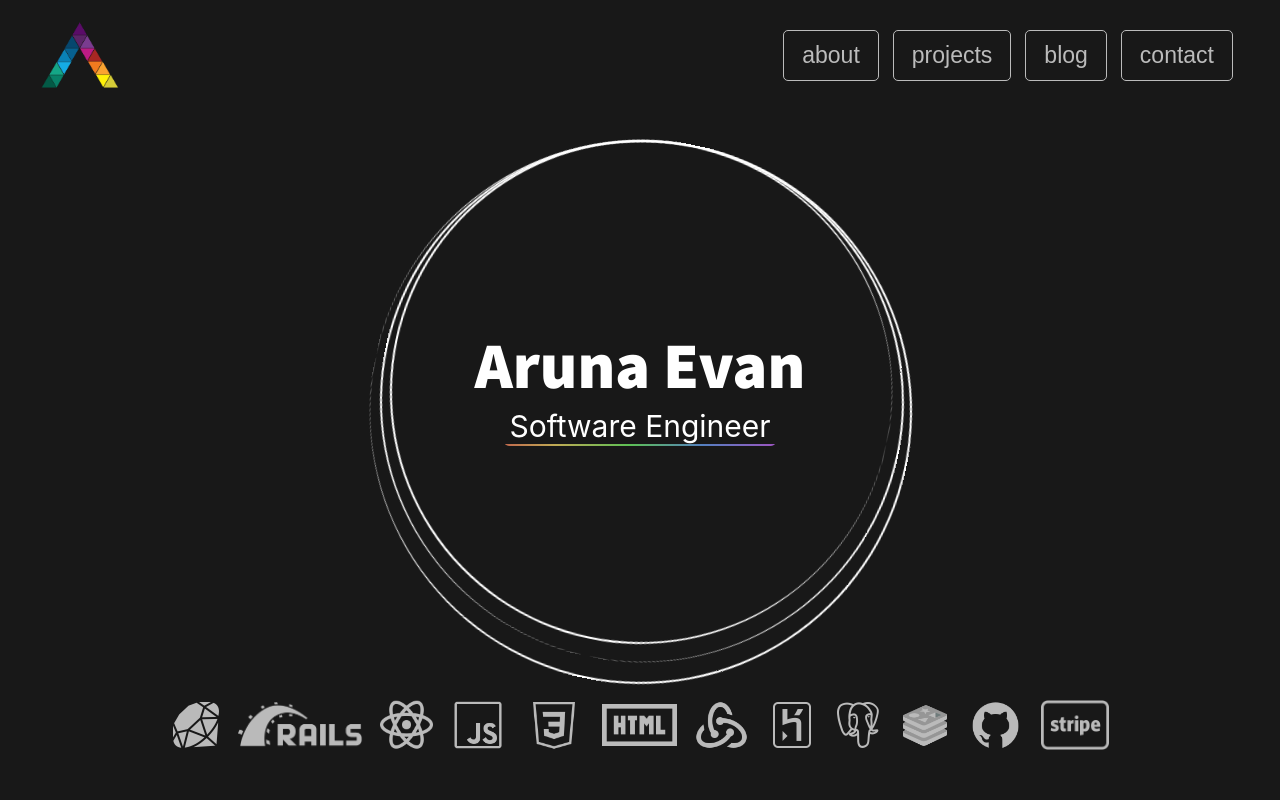
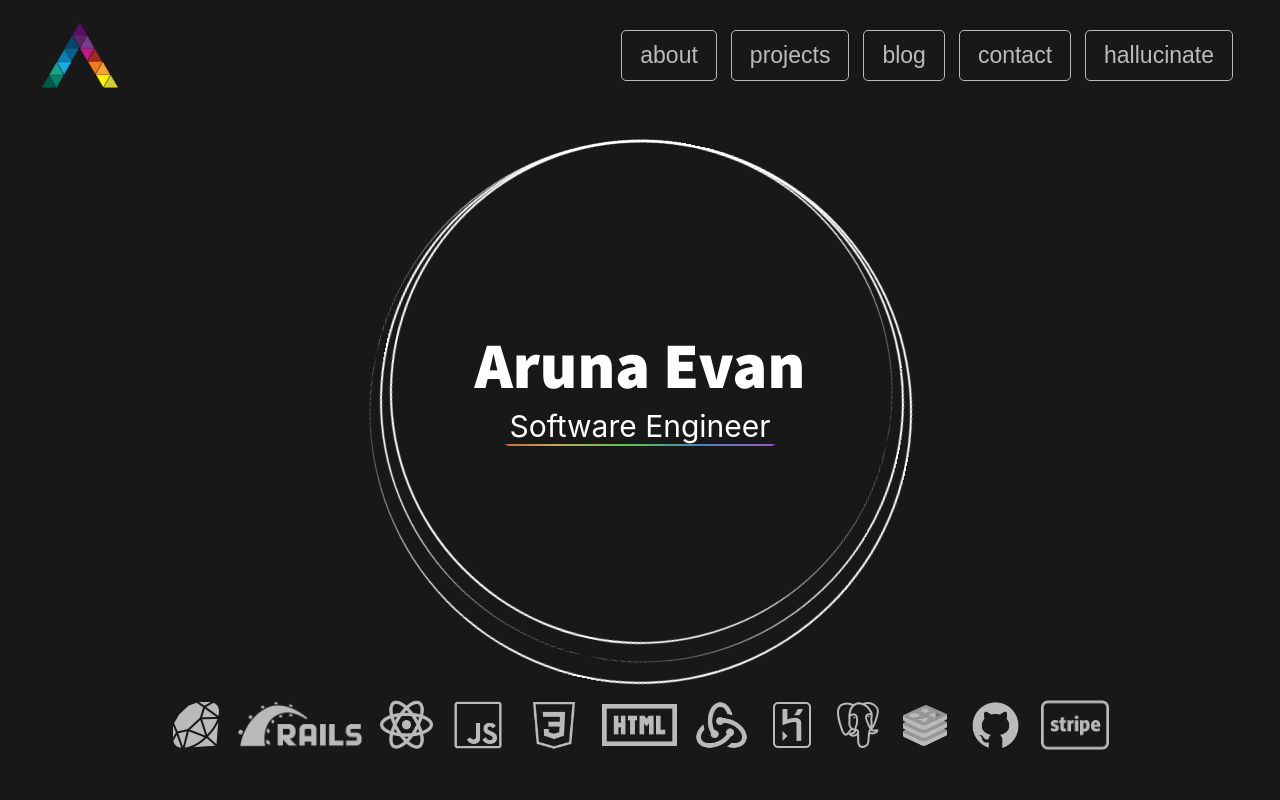
Before and after one commit to aruna-x/portfolio, a React (Create React App) app: page / in a window 1280 px wide. Shown: the top 800 px of the page. Built offline with nearby package versions, Linux system fonts and the light colour scheme.

Commit message:
fix mobile menu

```diff
--- a/src/components/Header/Hero.js
+++ b/src/components/Header/Hero.js
@@ -20,7 +20,7 @@ function Hero() {
                 <div className="circle3">
                     <NameContainer>
                         <h1>Aruna Evan</h1>
-                        <JobTitle href="https://www.linkedin.com/in/aruna-x/">Software Engineer</JobTitle>
+                        <JobTitle href="https://www.linkedin.com/in/aruna-x/" target="_blank">Software Engineer</JobTitle>
                     </NameContainer>
                 </div>
             </div>
--- a/src/components/Header/Nav.js
+++ b/src/components/Header/Nav.js
@@ -2,19 +2,38 @@ import { useState } from 'react';
 import styled from 'styled-components';
 
 function Nav({width, handleScroll}) {
-  const [openMobileMenu, setOpenMobileMenu] = useState(false);
+  function toggleMobileMenu() {
+    const mobileMenu = document.getElementById("menu");
 
-  function toggleMobileMenu() {
-    setOpenMobileMenu(bool => !bool);
+    // slide down
+    if(!mobileMenu.classList.contains("active")) {
+      mobileMenu.classList.add("active");
+
+      mobileMenu.style.height = "auto";
+      let height = mobileMenu.clientHeight + "px"
+      mobileMenu.style.height = "0px";
+
+      setTimeout(() => {
+        mobileMenu.style.height = height;
+    }, 0)
+    }
+    // slide up
+    else {
+    	mobileMenu.style.height = "0px"
+      mobileMenu.addEventListener('transitionend', () => {
+        mobileMenu.classList.remove('active')
+      }, {once: true})
+    }
   }
 
-  const ButtonList = () => {
+  const ButtonList = (mobile) => {
     return (
-      <StyledButtonList>
+      <StyledButtonList id="menu" >
         <Button onClick={() => handleScroll("about")}>about</Button>
         <Button onClick={() => handleScroll("projects")}>projects</Button>
         <Button onClick={() => window.location.href='https://dev.to/aruna'}>blog</Button>
         <Button onClick={() => handleScroll("contact")}>contact</Button>
+        <Button onClick={() => window.location.href='https://www.reddit.com/r/ProgrammerHumor/comments/13sfn1j/chatgpt_gaslighted_me_hard_so_i_gaslighted_it/'}>hallucinate</Button>
       </StyledButtonList>
     )
   }
@@ -27,13 +46,21 @@ function Nav({width, handleScroll}) {
 
   return (
     <StyledNav>
+      {/* todo */}
+      { width >= 650 ?
         <NavTop>
             <Logo id="logo" src="/portfolio/images/logo.png" alt="Site logo"/>
-            {width >= 650 ? <ButtonList /> : <Hamburger />}
+            <ButtonList />
         </NavTop>
-        {/* openMobileMenu only exists if we have width >= 650
-        todo: bless this mess, then fix it :) */}
-        {openMobileMenu ? <ButtonList /> : <></>}
+        :
+        (<>
+          <NavTop>
+            <Logo id="logo" src="/portfolio/images/logo.png" alt="Site logo"/>
+            <Hamburger />
+          </NavTop>
+          <ButtonList />
+        </>)
+        }
     </StyledNav>
   );
 }
@@ -42,6 +69,10 @@ export default Nav;
 
 const StyledNav = styled.nav`
   margin: 25px;
+
+  @media only screen and (max-width: 650px) {
+    margin: 25px 0 0 0;
+  }
 `;
 
 const NavTop = styled.div`
@@ -75,6 +106,13 @@ const StyledButtonList = styled.div`
     flex-direction: column;
     margin-top: 15px;
     z-index: 10;
+
+    transition: height .5s ease;
+    overflow: hidden;
+
+    &:not(.active) {
+      display: none;
+    }
   }
 `;
 
```
